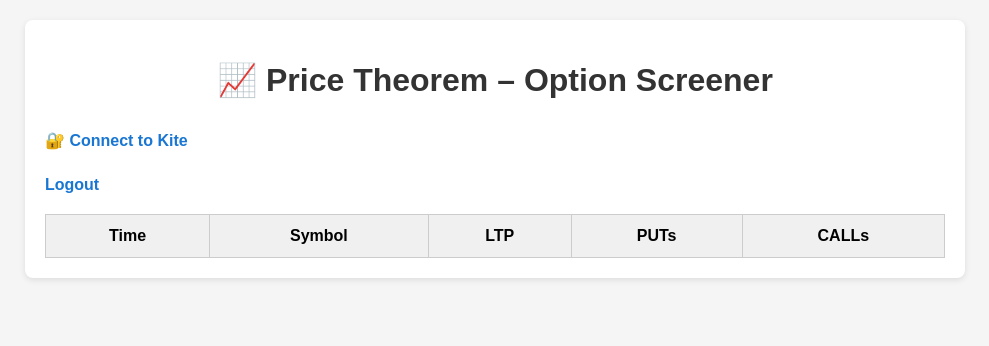
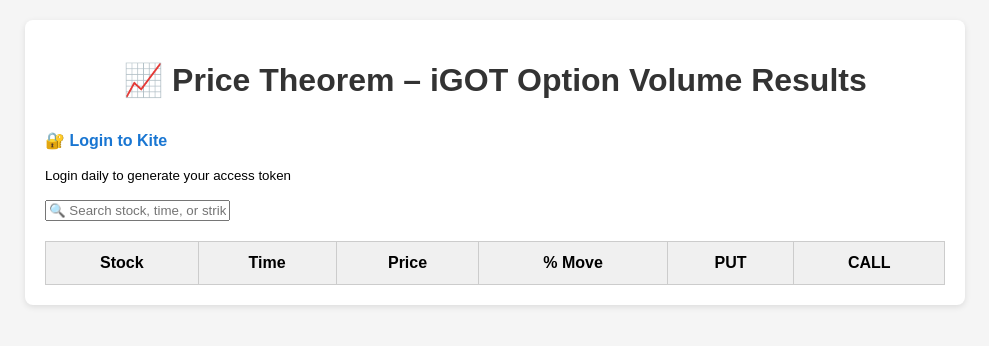
Before and after one commit to pricetheorem3/pricetheorem, a Flask app: page / in a window 1280 px wide. Shown: the top 346 px of the page, without its empty margins (145-1134 px from the left). Run offline with Flask 3, Linux system fonts and the light colour scheme; the visitor is signed in with stand-in values (Sample User, id 1); lists and menus that the app fills with data are empty; parts of the project's set-up code (start-up, migrations or seed data) failed here and were passed over; some libraries are stand-ins or nearby versions.

Commit message:
Update index.html

```diff
--- a/templates/index.html
+++ b/templates/index.html
@@ -2,42 +2,67 @@
 <html lang="en">
 <head>
     <meta charset="UTF-8">
-  <title>Price Theorem - Option Screener</title>
+    <title>Price Theorem Alerts</title>
+    <meta name="viewport" content="width=device-width, initial-scale=1.0">
+    <link href="https://fonts.googleapis.com/css2?family=Inter:wght@400;600&display=swap" rel="stylesheet">
     <link rel="stylesheet" href="/static/style.css">
 </head>
 <body>
     <div class="container">
-    <h1>📈 Price Theorem – Option Screener</h1>
+        <h1>📈 Price Theorem – iGOT Option Volume Results</h1>
 
-    {% if not kite_connected %}
-      <p><a href="https://kite.trade/connect/login?api_key={{ kite_api_key }}">🔐 Connect to Kite</a></p>
-    {% else %}
-      <p>✅ Connected to Kite</p>
-    {% endif %}
+        <div class="login">
+            <a href="https://kite.trade/connect/login?api_key={{ kite_api_key }}" class="login-btn">🔐 Login to Kite</a>
+            <p><small>Login daily to generate your access token</small></p>
+        </div>
 
-    <p><a href="/logout">Logout</a></p>
+        <div class="search-box">
+            <input type="text" id="searchInput" placeholder="🔍 Search stock, time, or strike..." onkeyup="filterTable()">
+        </div>
+
+        <div class="table-container">
             <table>
                 <thead>
                     <tr>
+                        <th>Stock</th>
                         <th>Time</th>
-          <th>Symbol</th>
-          <th>LTP</th>
-          <th>PUTs</th>
-          <th>CALLs</th>
+                        <th>Price</th>
+                        <th>% Move</th>
+                        <th>PUT</th>
+                        <th>CALL</th>
                     </tr>
                 </thead>
                 <tbody>
-        {% for alert in alerts[::-1] %}
+                    {% for alert in alerts %}
                     <tr>
+                        <td>{{ alert.symbol }}</td>
                         <td>{{ alert.time }}</td>
-          <td>{{ alert.symbol }}</td>
                         <td>{{ alert.ltp }}</td>
-          <td class="put">{{ alert.put_result }}</td>
-          <td class="call">{{ alert.call_result }}</td>
+                        <td data-sort="{{ alert.pct_move|replace('%','')|float if alert.pct_move }}">{{ alert.pct_move or '' }}</td>
+                        <td class="put" data-sort="{{ alert.put_result.count('✅') }}">{{ alert.put_result }}</td>
+                        <td class="call" data-sort="{{ alert.call_result.count('✅') }}">{{ alert.call_result }}</td>
                     </tr>
                     {% endfor %}
                 </tbody>
             </table>
         </div>
+    </div>
+
+    <script src="https://unpkg.com/tablesort@5.2.1/dist/tablesort.min.js"></script>
+    <script>
+        document.addEventListener("DOMContentLoaded", function () {
+            new Tablesort(document.querySelector("table"));
+        });
+
+        function filterTable() {
+            const input = document.getElementById("searchInput").value.toLowerCase();
+            const rows = document.querySelectorAll("table tbody tr");
+
+            rows.forEach(row => {
+                const text = row.innerText.toLowerCase();
+                row.style.display = text.includes(input) ? "" : "none";
+            });
+        }
+    </script>
 </body>
 </html>
```
Lines whose indentation alone changed are shown as unchanged.
